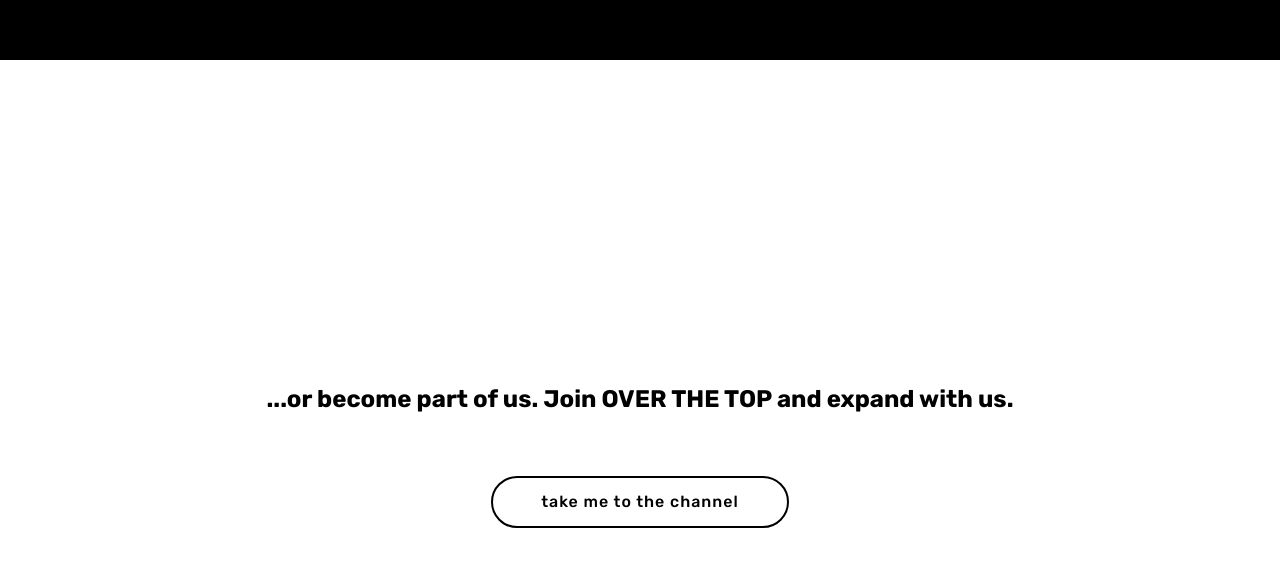
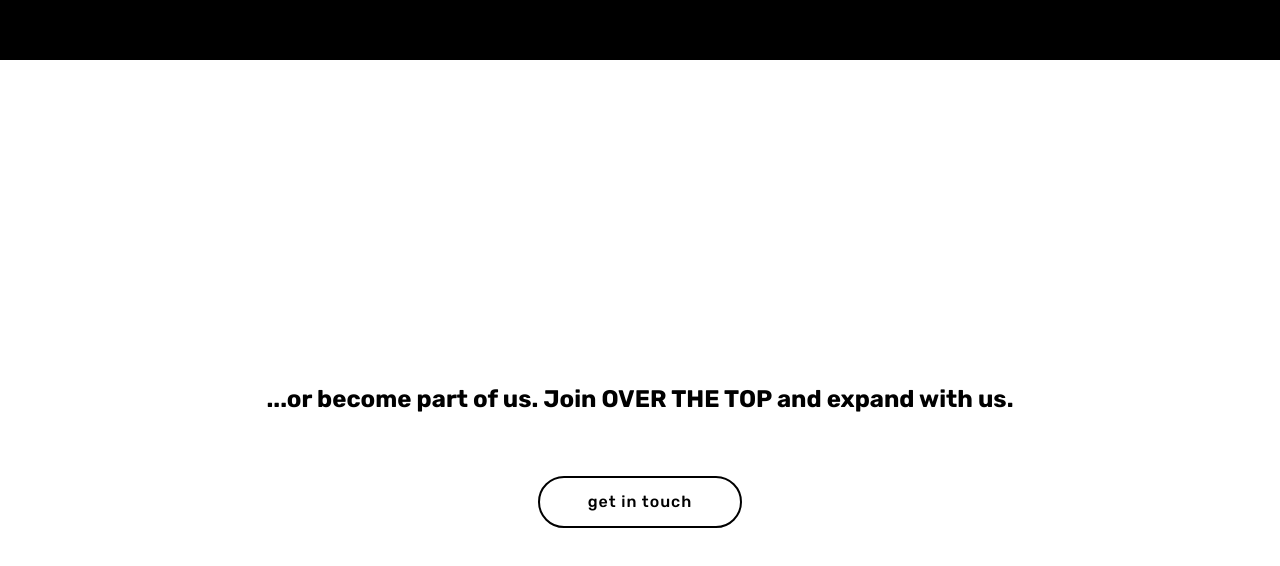
Before and after one commit to lowlune/overthetop, a plain HTML site: page index.html in a window 1280 px wide. Shown: the part 740-1306 px from the top of the page. Drawn offline with Linux system fonts and the light colour scheme.

Commit message:
Update index.html

```diff
--- a/index.html
+++ b/index.html
@@ -51,7 +51,7 @@
                 <h1 class="mbr-section-title mbr-bold pb-3 mbr-fonts-style display-5">...or become part of us. Join OVER THE TOP and expand with us.</h1>
 
                 <p class="mbr-text pb-3 mbr-fonts-style display-5"></p>
-                <div class="mbr-section-btn"><a class="btn btn-md btn-black-outline display-4" href="mailto:tobiaskrkoska@gmail.com">take me to the channel<br></a></div>
+                <div class="mbr-section-btn"><a class="btn btn-md btn-black-outline display-4" href="mailto:tobiaskrkoska@gmail.com">get in touch<br></a></div>
             </div>
         </div>
     </div>
```
